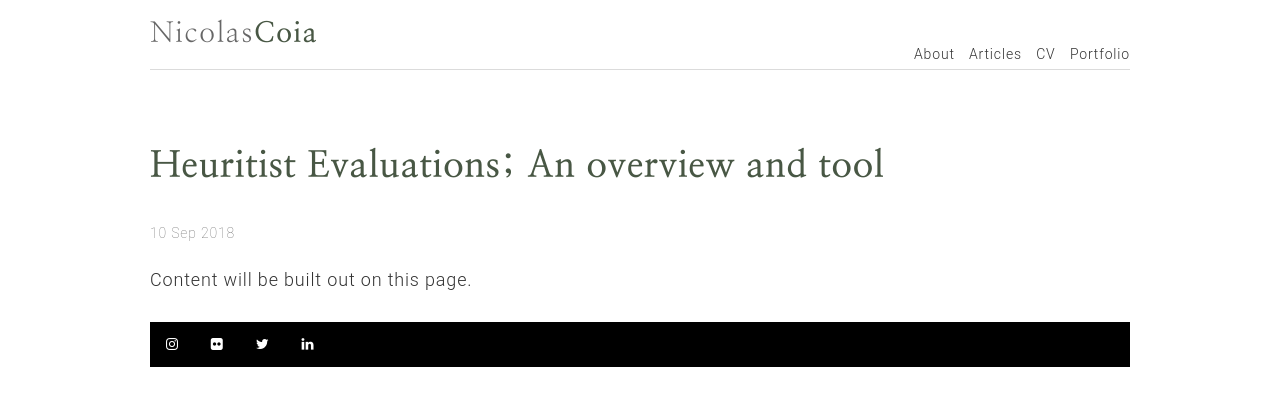
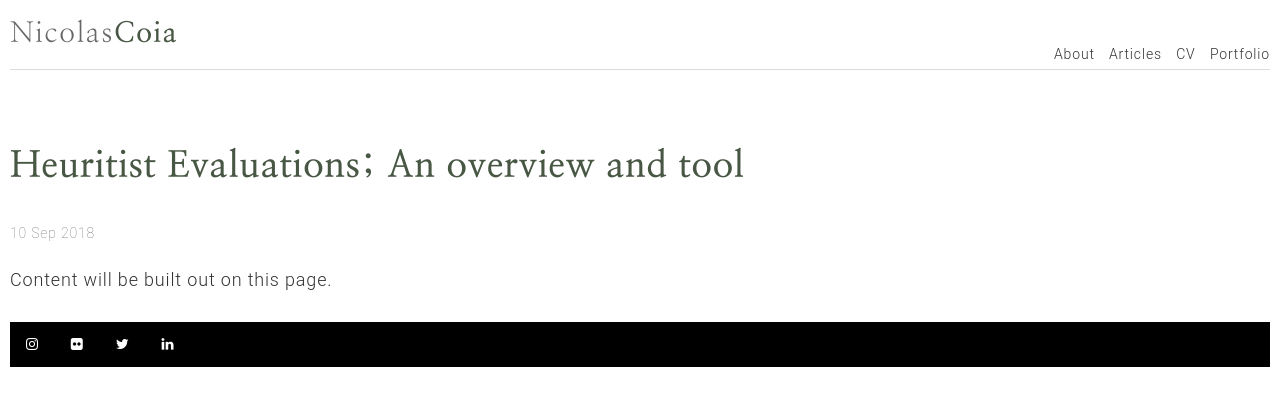
Before and after one commit to dyutibarma/monochrome, a Jekyll site: the page built from _posts/2018-09-10-Heuristic-Evaluations.md, in a window 1280 px wide. Shown: the top 406 px of the page. Built offline with Jekyll 4.4.1, drawn with Linux system fonts in a browser that asks for light colours.

Commit message:
Update base.scss

```diff
--- a/_sass/base.scss
+++ b/_sass/base.scss
@@ -40,7 +40,7 @@ html {
 }
 
 body {
- max-width: 1000px;
+ /*- max-width: 1000px; -*/
  margin: 0 auto;
  padding: 0 10px;
 }
```
